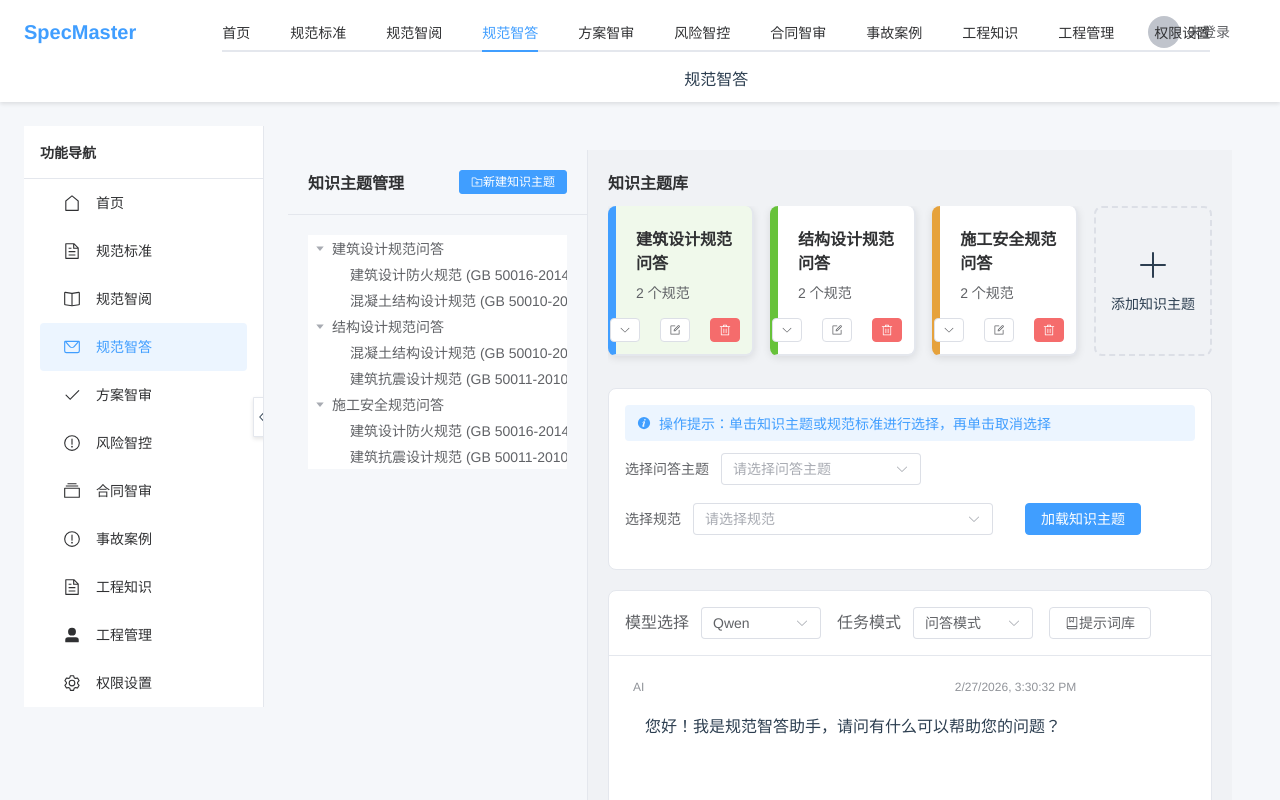
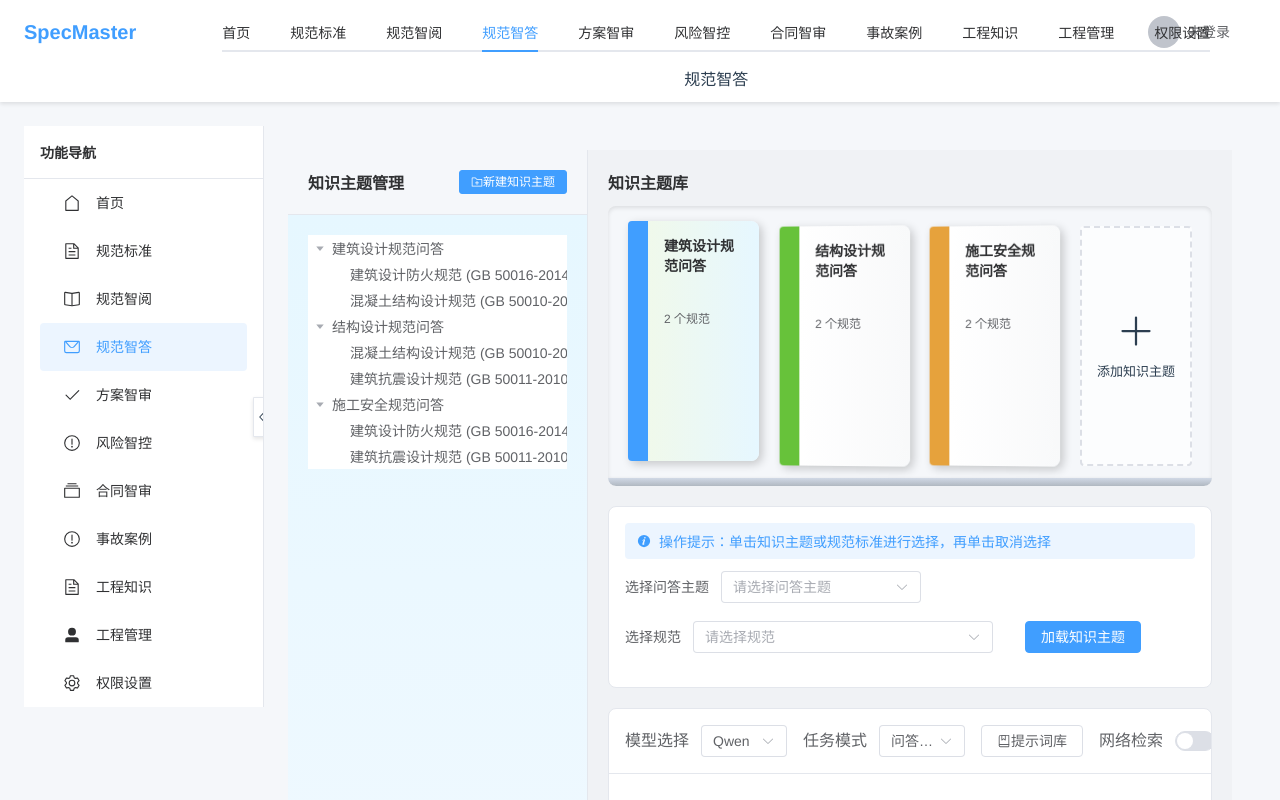
Before and after one commit to baiyaoping829/SpecMaster-front, a Vue app: page /spec-qa in a window 1280 px wide. Shown: the top 800 px of the page. Built offline with nearby package versions, Linux system fonts and the light colour scheme.

Commit message:
优化了知识主题显示效果，优化了左侧栏显示效果

```diff
--- a/src/views/IntelligentQAView.vue
+++ b/src/views/IntelligentQAView.vue
@@ -19,7 +19,7 @@
           @node-click="handleKnowledgeBaseClick"
           default-expand-all
         >
-          <template #default="{ node, data }">
+          <template #default="{ data }">
             <span class="tree-node">
               <span>{{ data.label }}</span>
               <span class="node-actions">
@@ -132,6 +132,9 @@
                 提示词库
               </el-button>
             </el-form-item>
+            <el-form-item label="网络检索">
+              <el-switch v-model="modelConfig.useWebSearch" />
+            </el-form-item>
           </div>
         </div>
 
@@ -142,10 +145,22 @@
             :key="index"
             class="message-item"
             :class="{ 'user-message': message.role === 'user', 'ai-message': message.role === 'assistant' }"
+            @mouseenter="hoveredMessageIndex = index"
+            @mouseleave="hoveredMessageIndex = -1"
           >
             <div class="message-header">
               <span class="message-role">{{ message.role === 'user' ? '我' : 'AI' }}</span>
-              <span class="message-time">{{ message.timestamp }}</span>
+              <div class="message-header-right">
+                <span class="message-time">{{ message.timestamp }}</span>
+                <el-button
+                v-show="hoveredMessageIndex === index"
+                size="small"
+                @click="copyMessageContent(message.content)"
+                style="margin-left: 8px;"
+              >
+                <el-icon><DocumentCopy /></el-icon>
+              </el-button>
+              </div>
             </div>
             <div class="message-content">{{ message.content }}</div>
             <div v-if="message.references && message.references.length > 0" class="message-references">
@@ -163,10 +178,11 @@
         <div class="chat-input">
           <div class="prompt-selector" style="margin-bottom: 12px; display: flex; align-items: center; justify-content: flex-start;">
             <span>提示词选择：</span>
-            <el-select v-model="modelConfig.promptId" placeholder="选择提示词" style="width: 150px; margin-left: 8px;">
-              <el-option label="默认提示词" value="default" />
-              <el-option v-for="prompt in promptTemplates" :key="prompt.id" :label="prompt.name" :value="prompt.id" />
-            </el-select>
+            <el-select v-model="modelConfig.promptId" placeholder="选择提示词" style="width: 150px;">
+                <el-option label="无提示词" value="" />
+                <el-option label="默认提示词" value="default" />
+                <el-option v-for="prompt in promptTemplates" :key="prompt.id" :label="prompt.name" :value="prompt.id" />
+              </el-select>
           </div>
           <el-input
             v-model="userInput"
@@ -323,7 +339,7 @@
 <script setup lang="ts">
 import { ref, reactive, computed, onMounted } from 'vue'
 import { ElMessage } from 'element-plus'
-import { ArrowUp, ArrowDown, Edit, Delete, Plus, Close, FolderAdd, InfoFilled, Collection } from '@element-plus/icons-vue'
+import { ArrowUp, ArrowDown, Edit, Delete, Plus, FolderAdd, InfoFilled, Collection, DocumentCopy } from '@element-plus/icons-vue'
 import { useSpecStore } from '../store/modules/spec'
 
 // 类型定义
@@ -348,11 +364,7 @@ interface KnowledgeBase {
   parentId?: string
 }
 
-interface Spec {
-  id: string
-  name: string
-  code: string
-}
+
 
 interface PromptTemplate {
   id: string
@@ -370,7 +382,8 @@ const knowledgeBaseForm = reactive({
 const modelConfig = reactive({
   model: 'qwen',
   mode: 'qa',
-  promptId: 'default'
+  promptId: 'default',
+  useWebSearch: false
 })
 
 // 提示词模板
@@ -503,6 +516,9 @@ const recommendedQuestions = ref([
 // 展开状态管理
 const expandedKnowledgeBases = ref<string[]>([])
 
+// 鼠标悬浮消息索引
+const hoveredMessageIndex = ref(-1)
+
 // 引用
 const knowledgeBaseTreeRef = ref()
 
@@ -605,7 +621,7 @@ const deleteKnowledgeBase = (id: string) => {
 
   // 如果删除的是当前选中的知识主题，重新选择第一个知识主题
   if (selectedKnowledgeBaseId.value === id) {
-    selectedKnowledgeBaseId.value = loadedKnowledgeBases.value.length > 0 ? loadedKnowledgeBases.value[0].id : ''
+    selectedKnowledgeBaseId.value = loadedKnowledgeBases.value.length > 0 ? loadedKnowledgeBases.value[0]?.id || '' : ''
   }
 
   ElMessage.success('知识主题删除成功')
@@ -689,7 +705,7 @@ const selectKnowledgeBase = (id: string) => {
 const removeKnowledgeBase = (id: string) => {
   loadedKnowledgeBases.value = loadedKnowledgeBases.value.filter(kb => kb.id !== id)
   if (selectedKnowledgeBaseId.value === id) {
-    selectedKnowledgeBaseId.value = loadedKnowledgeBases.value.length > 0 ? loadedKnowledgeBases.value[0].id : ''
+    selectedKnowledgeBaseId.value = loadedKnowledgeBases.value.length > 0 ? loadedKnowledgeBases.value[0]?.id || '' : ''
   }
   ElMessage.success('知识主题已移除')
 }
@@ -723,11 +739,29 @@ const loadKnowledgeBase = () => {
     }
   })
 
-  selectedKnowledgeBaseId.value = loadedKnowledgeBases.value.length > 0 ? loadedKnowledgeBases.value[0].id : ''
+  selectedKnowledgeBaseId.value = loadedKnowledgeBases.value.length > 0 ? loadedKnowledgeBases.value[0]?.id || '' : ''
   ElMessage.success('知识主题加载成功')
 }
 
-const handleSend = () => {
+// 加载知识主题文档到RAG库
+const loadKnowledgeBaseToRAG = () => {
+  // 模拟加载知识主题文档到RAG库的过程
+  console.log('正在加载知识主题文档到RAG库...')
+  // 实际项目中，这里应该调用后端API来加载文档到RAG库
+  // 例如：return api.loadKnowledgeBaseToRAG(loadedKnowledgeBases.value)
+  return Promise.resolve('知识主题文档加载到RAG库成功')
+}
+
+// 执行网络检索
+const performWebSearch = (_query: string, _knowledgeBaseIds: string[]) => {
+  // 模拟网络检索过程
+  console.log('正在执行网络检索...')
+  // 实际项目中，这里应该调用后端API来执行网络检索
+  // 例如：return api.performWebSearch(query, knowledgeBaseIds)
+  return Promise.resolve('网络检索完成')
+}
+
+const handleSend = async () => {
   if (!userInput.value.trim()) return
 
   // 添加用户消息
@@ -743,17 +777,49 @@ const handleSend = () => {
   const tempInput = userInput.value
   userInput.value = ''
 
+  // 加载知识主题文档到RAG库
+  await loadKnowledgeBaseToRAG()
+
   // 模拟AI回复（基于RAG技术）
-  setTimeout(() => {
-    const aiMessage: ChatMessage = {
-      role: 'assistant',
-      content: `根据${selectedKnowledgeBase.value?.name || '知识主题'}的内容，${tempInput}的相关规定如下：\n\n1. 建筑设计防火规范 (GB 50016-2014) 中规定...\n2. 混凝土结构设计规范 (GB 50010-2010) 中规定...\n3. 建筑抗震设计规范 (GB 50011-2010) 中规定...`,
-      timestamp: new Date().toLocaleString(),
-      references: [
+  setTimeout(async () => {
+    let references: Reference[] = []
+    let content = ''
+
+    // 检查是否选择了无提示词
+    const hasPrompt = modelConfig.promptId !== ''
+
+    if (modelConfig.useWebSearch) {
+      // 执行网络检索
+      await performWebSearch(tempInput, knowledgeBaseForm.knowledgeBaseIds)
+      if (hasPrompt) {
+        content = `根据${selectedKnowledgeBase.value?.name || '知识主题'}的内容和网络检索结果，${tempInput}的相关规定如下：\n\n1. 建筑设计防火规范 (GB 50016-2014) 中规定...\n2. 混凝土结构设计规范 (GB 50010-2010) 中规定...\n3. 建筑抗震设计规范 (GB 50011-2010) 中规定...\n\n网络检索补充：...`
+      } else {
+        content = `${tempInput}的相关规定如下：\n\n1. 建筑设计防火规范 (GB 50016-2014) 中规定...\n2. 混凝土结构设计规范 (GB 50010-2010) 中规定...\n3. 建筑抗震设计规范 (GB 50011-2010) 中规定...\n\n网络检索补充：...`
+      }
+      references = [
+        { name: '建筑设计防火规范', code: 'GB 50016-2014', section: '3.1.1' },
+        { name: '混凝土结构设计规范', code: 'GB 50010-2010', section: '4.2.1' },
+        { name: '建筑抗震设计规范', code: 'GB 50011-2010', section: '5.1.1' },
+        { name: '网络检索结果', code: 'WEB', section: '相关信息' }
+      ]
+    } else {
+      if (hasPrompt) {
+        content = `根据${selectedKnowledgeBase.value?.name || '知识主题'}的内容，${tempInput}的相关规定如下：\n\n1. 建筑设计防火规范 (GB 50016-2014) 中规定...\n2. 混凝土结构设计规范 (GB 50010-2010) 中规定...\n3. 建筑抗震设计规范 (GB 50011-2010) 中规定...`
+      } else {
+        content = `${tempInput}的相关规定如下：\n\n1. 建筑设计防火规范 (GB 50016-2014) 中规定...\n2. 混凝土结构设计规范 (GB 50010-2010) 中规定...\n3. 建筑抗震设计规范 (GB 50011-2010) 中规定...`
+      }
+      references = [
         { name: '建筑设计防火规范', code: 'GB 50016-2014', section: '3.1.1' },
         { name: '混凝土结构设计规范', code: 'GB 50010-2010', section: '4.2.1' },
         { name: '建筑抗震设计规范', code: 'GB 50011-2010', section: '5.1.1' }
       ]
+    }
+
+    const aiMessage: ChatMessage = {
+      role: 'assistant',
+      content: content,
+      timestamp: new Date().toLocaleString(),
+      references: references
     }
     chatMessages.value.push(aiMessage)
   }, 1000)
@@ -773,6 +839,18 @@ const clearChat = () => {
 const useRecommendedQuestion = (question: string) => {
   userInput.value = question
   handleSend()
+}
+
+// 复制消息内容到剪贴板并填充到输入框
+const copyMessageContent = (content: string) => {
+  // 复制到剪贴板
+  navigator.clipboard.writeText(content).then(() => {
+    // 填充到输入框
+    userInput.value = content
+    ElMessage.success('消息内容已复制并填充到输入框')
+  }).catch(() => {
+    ElMessage.error('复制失败，请手动复制')
+  })
 }
 
 // 打开提示词库对话框
@@ -832,7 +910,7 @@ const submitNewPrompt = () => {
     const index = promptTemplates.value.findIndex(p => p.id === editingPromptId.value)
     if (index > -1) {
       promptTemplates.value[index] = {
-        ...promptTemplates.value[index],
+        id: editingPromptId.value,
         name: newPromptForm.name,
         content: newPromptForm.content,
         description: newPromptForm.description
@@ -975,6 +1053,7 @@ const getSpecName = (specId: string) => {
     flex: 1;
     overflow-y: auto;
     padding: 20px;
+    background: linear-gradient(to bottom, #e6f7ff, #f0f9ff);
 
     .tree-node {
       display: flex;
@@ -1018,35 +1097,54 @@ const getSpecName = (specId: string) => {
 
     .shelf-container {
       display: flex;
-      gap: 16px;
+      gap: 20px;
       overflow-x: auto;
-      padding-bottom: 12px;
+      padding: 20px;
+      background-color: #f5f7fa;
+      border-radius: 8px;
+      box-shadow: inset 0 2px 4px rgba(0, 0, 0, 0.1);
+      /* 书架底部效果 */
+      position: relative;
+
+      &::after {
+        content: '';
+        position: absolute;
+        bottom: 0;
+        left: 0;
+        right: 0;
+        height: 8px;
+        background: linear-gradient(to bottom, #d1d9e6, #b0b8c1);
+        border-radius: 0 0 8px 8px;
+        box-shadow: 0 2px 4px rgba(0, 0, 0, 0.2);
+      }
 
       .knowledge-book {
-        width: 300px;
-        min-height: 150px;
-        background-color: white;
-        border-radius: 8px;
+        width: 180px;
+        height: 240px;
         cursor: pointer;
         transition: all 0.3s;
         position: relative;
         display: flex;
         flex-direction: column;
-        padding: 20px;
-        box-shadow: 0 2px 8px rgba(0, 0, 0, 0.1);
-        /* 文件夹效果 */
-        border-left: 8px solid #409EFF;
-        border-bottom: 2px solid #e4e7ed;
-        border-right: 2px solid #e4e7ed;
+        /* 书本效果 */
+        background: linear-gradient(to right, #ffffff, #f8f9fa);
+        border-radius: 4px 8px 8px 4px;
+        box-shadow: 3px 3px 10px rgba(0, 0, 0, 0.2);
+        /* 书脊效果 */
+        border-left: 20px solid #409EFF;
+        padding: 16px;
+        transform-style: preserve-3d;
+        transform: perspective(1000px) rotateY(-5deg);
 
         &:hover {
-          transform: translateY(-2px);
-          box-shadow: 0 4px 12px rgba(0, 0, 0, 0.15);
+          transform: perspective(1000px) rotateY(-2deg) translateY(-5px);
+          box-shadow: 5px 5px 15px rgba(0, 0, 0, 0.25);
         }
 
         &.active {
           border-left-color: #67C23A;
-          background-color: #f0f9eb;
+          background: linear-gradient(to right, #f0f9eb, #e6f7ff);
+          transform: perspective(1000px) rotateY(0deg) translateY(-5px);
         }
 
         /* 彩色方案 - 不同知识主题使用不同颜色 */
@@ -1064,20 +1162,28 @@ const getSpecName = (specId: string) => {
           display: flex;
           flex-direction: column;
           width: 100%;
+          height: 100%;
           cursor: pointer;
+          justify-content: space-between;
 
           .book-cover {
             width: 100%;
 
             .book-title {
               font-weight: 600;
-              margin-bottom: 8px;
+              margin-bottom: 12px;
               color: #303133;
-              font-size: 16px;
+              font-size: 14px;
+              line-height: 1.4;
+              height: 60px;
+              overflow: hidden;
+              display: -webkit-box;
+              -webkit-line-clamp: 3;
+              -webkit-box-orient: vertical;
             }
 
             .book-info {
-              font-size: 14px;
+              font-size: 12px;
               color: #606266;
               margin-bottom: 12px;
             }
@@ -1086,28 +1192,36 @@ const getSpecName = (specId: string) => {
 
         .book-actions {
           position: absolute;
-          bottom: 12px;
-          right: 12px;
+          bottom: 10px;
+          right: 10px;
           display: flex;
-          gap: 8px;
+          gap: 6px;
+          opacity: 0;
+          transition: opacity 0.3s;
 
           .el-button {
-            padding: 4px 8px;
-            border-radius: 4px;
-            font-size: 12px;
+            padding: 3px 6px;
+            border-radius: 3px;
+            font-size: 11px;
+            background-color: rgba(255, 255, 255, 0.9);
           }
         }
 
+        &:hover .book-actions {
+          opacity: 1;
+        }
+
         .book-specs {
-          margin-top: 16px;
-          padding-top: 12px;
+          margin-top: 12px;
+          padding-top: 8px;
           border-top: 1px solid #e4e7ed;
+          font-size: 11px;
 
           .specs-title {
-            font-size: 13px;
+            font-size: 11px;
             font-weight: 500;
             color: #606266;
-            margin-bottom: 8px;
+            margin-bottom: 6px;
           }
 
           .specs-list {
@@ -1116,39 +1230,47 @@ const getSpecName = (specId: string) => {
             margin: 0;
 
             li {
-              font-size: 12px;
+              font-size: 10px;
               color: #909399;
-              margin-bottom: 4px;
-              line-height: 1.4;
+              margin-bottom: 3px;
+              line-height: 1.3;
+              overflow: hidden;
+              text-overflow: ellipsis;
+              white-space: nowrap;
             }
           }
         }
       }
 
       .add-book {
-        width: 300px;
-        height: 150px;
+        width: 180px;
+        height: 240px;
         border: 2px dashed #dcdfe6;
-        border-radius: 8px;
+        border-radius: 4px;
         display: flex;
         flex-direction: column;
         justify-content: center;
         align-items: center;
         cursor: pointer;
         transition: all 0.3s;
+        background-color: rgba(255, 255, 255, 0.7);
 
         &:hover {
           border-color: #409EFF;
           color: #409EFF;
+          background-color: rgba(255, 255, 255, 0.9);
+          transform: translateY(-3px);
         }
 
         .add-icon {
-          font-size: 32px;
+          font-size: 36px;
           margin-bottom: 12px;
         }
 
         span {
-          font-size: 14px;
+          font-size: 13px;
+          text-align: center;
+          padding: 0 10px;
         }
       }
     }
@@ -1235,12 +1357,18 @@ const getSpecName = (specId: string) => {
       .message-header {
         display: flex;
         justify-content: space-between;
+        align-items: center;
         margin-bottom: 8px;
         font-size: 12px;
         color: #909399;
 
         .message-role {
           font-weight: 500;
+        }
+
+        .message-header-right {
+          display: flex;
+          align-items: center;
         }
       }
 
```
